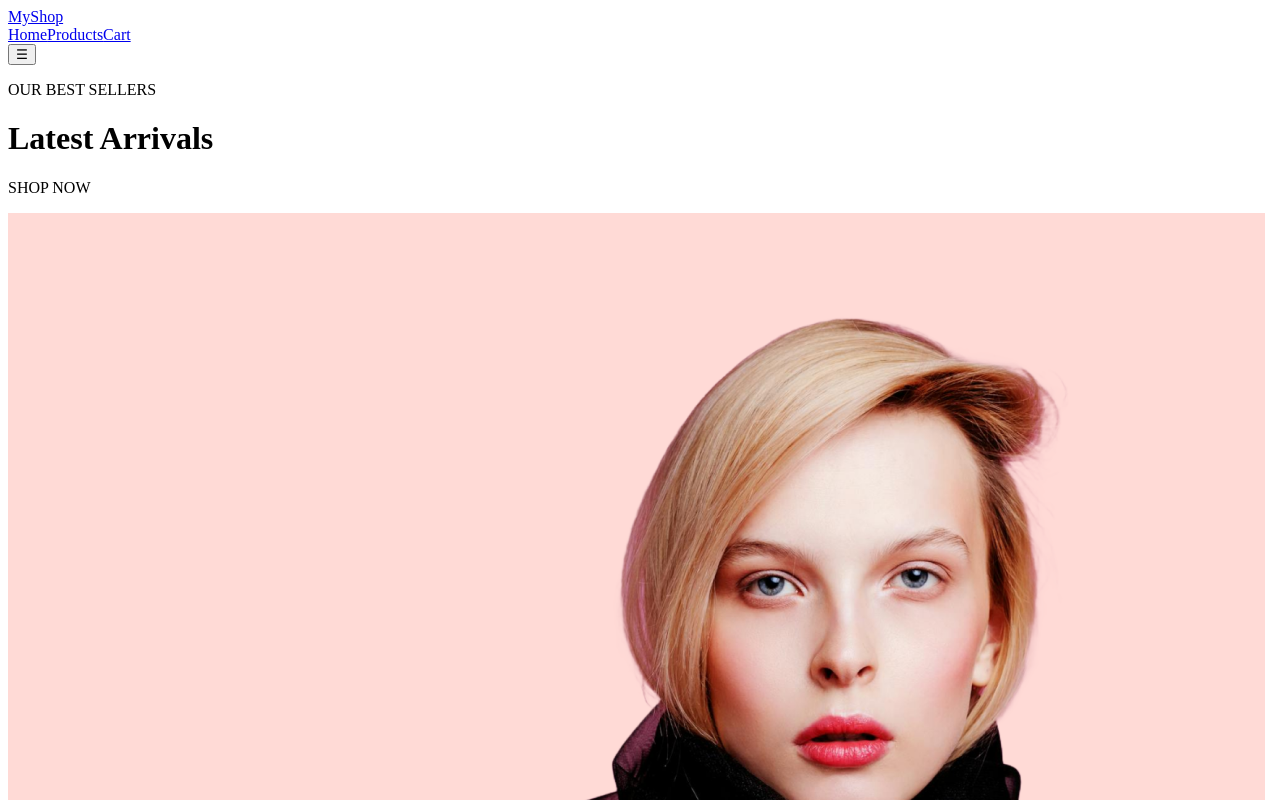
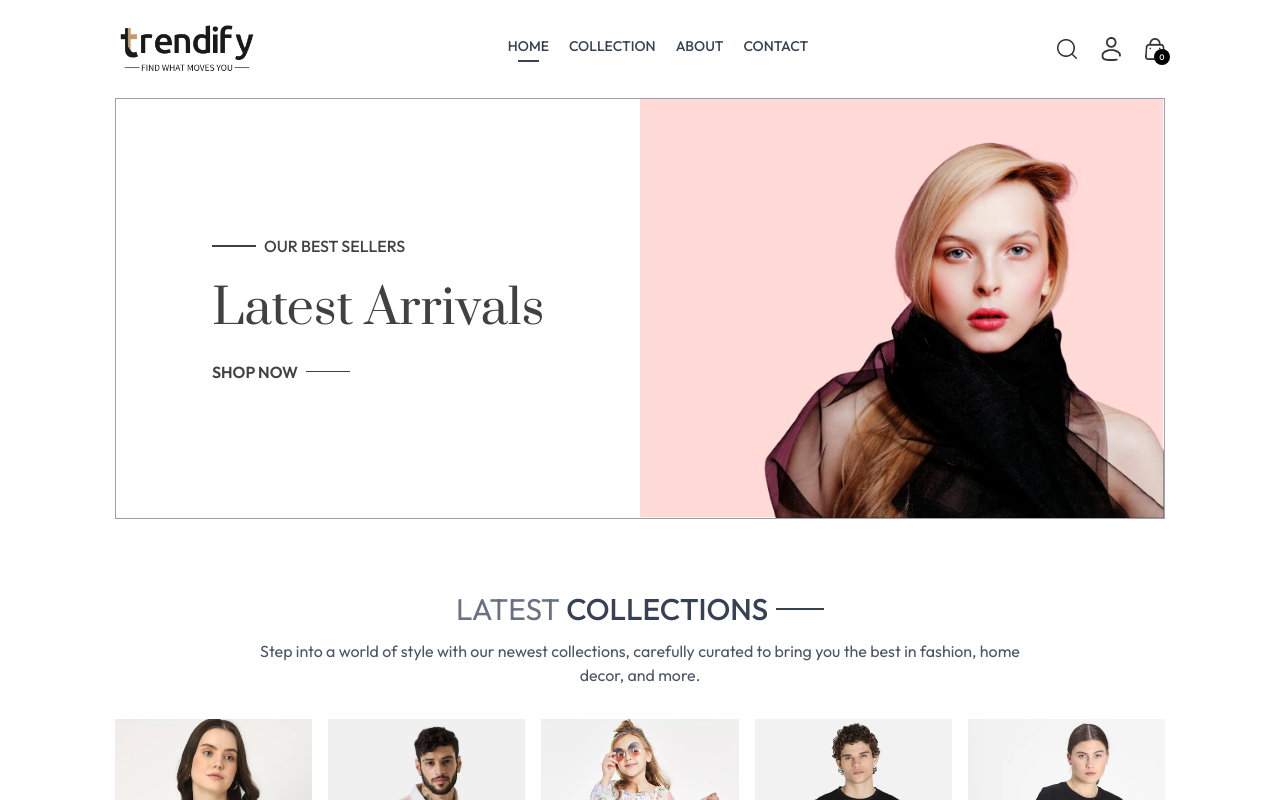
Before and after one commit to CdySirjan/Trendify, a React (Vite) app in the folder Client/: page / in a window 1280 px wide. Shown: the top 800 px of the page. Built offline with nearby package versions, Linux system fonts and the light colour scheme.

Commit message:
frontend error and the css error fixed and navbar improved

```diff
--- a/Client/package.json
+++ b/Client/package.json
@@ -31,7 +31,7 @@
     "eslint-plugin-react-refresh": "^0.4.19",
     "globals": "^16.0.0",
     "postcss": "^8.5.6",
-    "tailwindcss": "^4.1.11",
+    "tailwindcss": "^4.1.12",
     "typescript": "^5.9.2",
     "vite": "^6.3.5"
   }
--- a/Client/src/App.tsx
+++ b/Client/src/App.tsx
@@ -14,7 +14,7 @@
 import SearchBar from './components/SearchBar';
 import { ToastContainer } from 'react-toastify';
 import 'react-toastify/dist/ReactToastify.css';
-
+import "./index.css";
 const ProductWrapper: React.FC = () => {
   // Provide placeholder values to satisfy ProductProps; replace with real fetching/context logic.
   const product = {} as any;
--- a/Client/src/components/Navbar.tsx
+++ b/Client/src/components/Navbar.tsx
@@ -1,72 +1,87 @@
-import React, { useState } from 'react'
-import { Link, NavLink } from 'react-router-dom'
+import React, { useContext, useState } from 'react';
+import { assets } from '../assets/assets';
+import { Link, NavLink } from 'react-router-dom';
+import { ShopContext } from '../context/ShopContext';
 
-const navItems = [
-  { name: 'Home', to: '/' },
-  { name: 'Products', to: '/products' },
-  { name: 'Cart', to: '/cart' },
-]
+const NavBar: React.FC = () => {
+    const [visible, setVisible] = useState<boolean>(false);
 
-export default function Navbar() {
-  const [open, setOpen] = useState(false)
+    // Ensure ShopContext is not undefined
+    const shopContext = useContext(ShopContext);
+    if (!shopContext) throw new Error("NavBar must be used within a ShopContextProvider");
+
+    const { setShowSearch, getCartCount } = shopContext;
 
     return (
-    <nav className="bg-white shadow">
-      <div className="container mx-auto px-4 py-3 flex items-center justify-between">
-        <Link to="/" className="text-xl font-bold text-gray-800">
-          MyShop
+        <div className='flex items-center justify-between py-5 font-medium'>
+            <Link to='/'>
+                <img src={assets.logo} className='w-36' alt="Trendify" />
             </Link>
 
-        {/* desktop links */}
-        <div className="hidden md:flex md:items-center md:space-x-4">
-          {navItems.map((item) => (
-            <NavLink
-              key={item.to}
-              to={item.to}
-              className={({ isActive }) =>
-                `px-3 py-2 rounded ${
-                  isActive ? 'bg-gray-200' : 'hover:bg-gray-100'
-                }`
-              }
-            >
-              {item.name}
+            <ul className='hidden gap-5 text-sm text-gray-700 sm:flex'>
+                <NavLink to='/' className='flex flex-col items-center gap-1'>
+                    <p>HOME</p>
+                    <hr className='w-2/4 border-none h-[1.5px] bg-gray-700 hidden' />
                 </NavLink>
-          ))}
+                <NavLink to='/collection' className='flex flex-col items-center gap-1'>
+                    <p>COLLECTION</p>
+                    <hr className='w-2/4 border-none h-[1.5px] bg-gray-700 hidden' />
+                </NavLink>
+                <NavLink to='/about' className='flex flex-col items-center gap-1'>
+                    <p>ABOUT</p>
+                    <hr className='w-2/4 border-none h-[1.5px] bg-gray-700 hidden' />
+                </NavLink>
+                <NavLink to='/contact' className='flex flex-col items-center gap-1'>
+                    <p>CONTACT</p>
+                    <hr className='w-2/4 border-none h-[1.5px] bg-gray-700 hidden' />
+                </NavLink>
+            </ul>
+
+            <div className='flex items-center gap-6'>
+                <img
+                    onClick={() => setShowSearch(true)}
+                    src={assets.search_icon}
+                    className='w-5 cursor-pointer'
+                    alt="Search Products"
+                />
+                <div className='relative group'>
+                    <Link to='/login'>
+                        <img src={assets.profile_icon} className='w-5 cursor-pointer' alt="Your Profile" />
+                    </Link>
+                    <div className='absolute right-0 hidden pt-4 group-hover:block dropdown-menu'>
+                        <div className='flex flex-col gap-2 px-5 py-3 text-gray-500 rounded w-36 bg-slate-100'>
+                            <p className='cursor-pointer hover:text-black'>Profile</p>
+                            <p className='cursor-pointer hover:text-black'>Orders</p>
+                            <p className='cursor-pointer hover:text-black'>Logout</p>
                         </div>
-
-        {/* mobile toggle */}
-        <div className="md:hidden">
-          <button
-            onClick={() => setOpen((s) => !s)}
-            aria-label="Toggle menu"
-            className="p-2 rounded-md border"
-          >
-            {open ? '✕' : '☰'}
-          </button>
                     </div>
                 </div>
 
-      {/* mobile menu */}
-      {open && (
-        <div className="md:hidden border-t">
-          <div className="px-4 py-3 space-y-2">
-            {navItems.map((item) => (
-              <NavLink
-                key={item.to}
-                to={item.to}
-                onClick={() => setOpen(false)}
-                className={({ isActive }) =>
-                  `block px-3 py-2 rounded ${
-                    isActive ? 'bg-gray-200' : 'hover:bg-gray-100'
-                  }`
-                }
-              >
-                {item.name}
-              </NavLink>
-            ))}
+                <Link to='/cart' className='relative'>
+                    <img src={assets.cart_icon} className='w-5 min-w-5' alt="Cart" />
+                    <p className='absolute right-[-5px] bottom-[-5px] w-4 text-center leading-4 bg-black text-white aspect-square rounded-full text-[8px]'>
+                        {getCartCount()}
+                    </p>
+                </Link>
+
+                <img onClick={() => setVisible(true)} src={assets.menu_icon} className='w-5 cursor-pointer sm:hidden' alt="Menu Icon" />
+            </div>
+
+            {/* Sidebar menu for smaller screens */}
+            <div className={`absolute top-0 right-0 bottom-0 overflow-hidden bg-white transition-all ${visible ? 'w-full' : 'w-0'}`}>
+                <div className='flex flex-col text-gray-600'>
+                    <div onClick={() => setVisible(false)} className='flex items-center gap-4 p-3 cursor-pointer'>
+                        <img src={assets.dropdown_icon} className='h-4 rotate-180' alt="Dropdown" />
+                        <p>Back</p>
+                    </div>
+                    <NavLink onClick={() => setVisible(false)} className='py-2 pl-6 border' to='/'>HOME</NavLink>
+                    <NavLink onClick={() => setVisible(false)} className='py-2 pl-6 border' to='/collection'>COLLECTION</NavLink>
+                    <NavLink onClick={() => setVisible(false)} className='py-2 pl-6 border' to='/about'>ABOUT</NavLink>
+                    <NavLink onClick={() => setVisible(false)} className='py-2 pl-6 border' to='/contact'>CONTACT</NavLink>
                 </div>
             </div>
-      )}
-    </nav>
-  )
-}
+        </div>
+    );
+};
+
+export default NavBar;
--- a/Client/src/index.css
+++ b/Client/src/index.css
@@ -1,6 +1,8 @@
 @import url('https://fonts.googleapis.com/css2?family=Outfit:wght@100..900&family=Prata&display=swap');
 @import "tailwindcss";
 @tailwind utilities;
+
+
 
 
 
--- /dev/null
+++ b/Client/tailwind.config.js
@@ -0,0 +1,11 @@
+/** @type {import('tailwindcss').Config} */
+export default {
+  content: [
+    "./index.html", // if using Vite
+    "./src/**/*.{js,ts,jsx,tsx}",
+  ],
+  theme: {
+    extend: {},
+  },
+  plugins: [],
+};
```
Also changed, not shown: 1 other file (tests, documents, lock files or other folders). Lines whose indentation alone changed are shown as unchanged.
